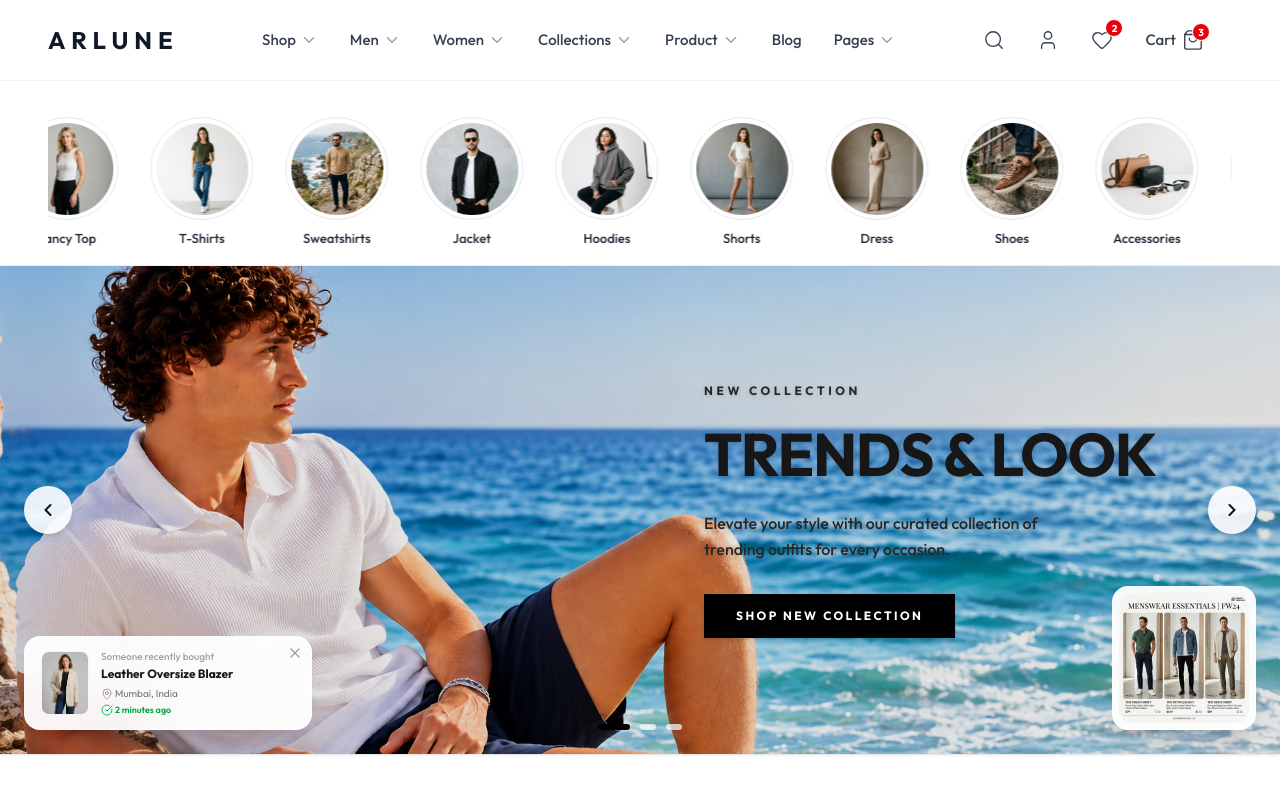
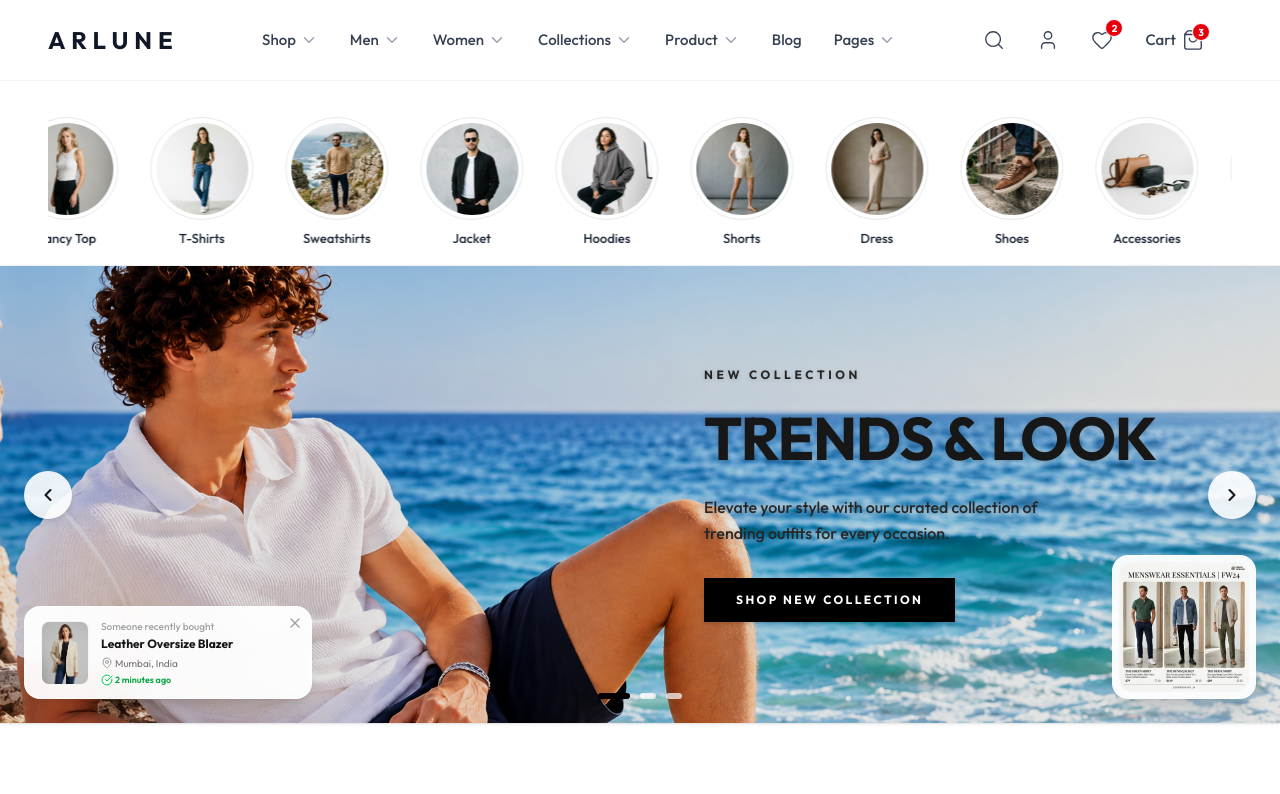
Before and after one commit to sivaathri/Clothing-UI-design-, a React (Vite) app: page / in a window 1280 px wide. Shown: the top 794 px of the page. Built offline with nearby package versions, Linux system fonts and the light colour scheme.

Commit message:
style: fine-tune hero height to balanced midpoint

```diff
--- a/src/components/Hero.jsx
+++ b/src/components/Hero.jsx
@@ -55,7 +55,7 @@ export default function Hero() {
 
   return (
     <section className="w-full pb-12 select-none">
-      <div className="relative w-full aspect-[16/7] md:aspect-[21/8] min-h-[380px] sm:min-h-[460px] rounded-none overflow-hidden bg-neutral-100 shadow-sm transition-all duration-700">
+      <div className="relative w-full aspect-[16/6.5] md:aspect-[21/7.5] min-h-[370px] sm:min-h-[440px] rounded-none overflow-hidden bg-neutral-100 shadow-sm transition-all duration-700">
 
         {/* Slide Images */}
         {slides.map((slide, idx) => (
```
